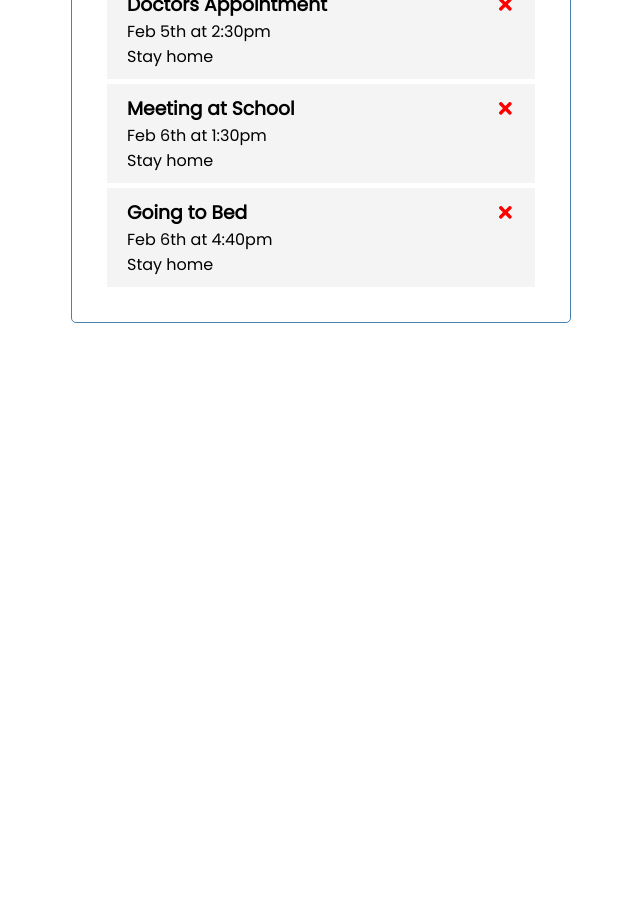
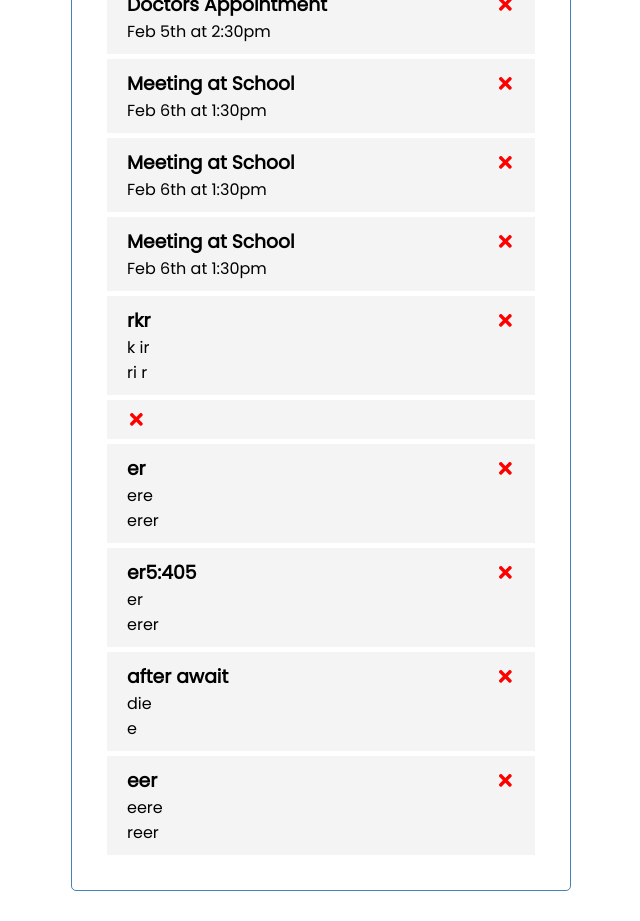
Before and after one commit to Jay055/react-redux, a React (Create React App) app in the folder task-reminder/client/: page / in a window 1280 px wide. Shown: the part 620-1541 px from the top of the page, without its empty margins (319-959 px from the left). Before the commit the page ends 973 px from the top, so only its background shows below. Built offline with nearby package versions, Linux system fonts and the light colour scheme; data requests are answered from the project's data file.

Commit message:
Fetch requests

```diff
--- /dev/null
+++ b/task-reminder/client/db.json
@@ -0,0 +1,70 @@
+{
+  "tasks": [
+    {
+      "id": 1,
+      "text": "Doctors Appointment",
+      "day": "Feb 5th at 2:30pm",
+      "reminder": true
+    },
+    {
+      "id": 2,
+      "text": "Meeting at School",
+      "day": "Feb 6th at 1:30pm",
+      "reminder": true
+    },
+    {
+      "id": 3,
+      "text": "Meeting at School",
+      "day": "Feb 6th at 1:30pm",
+      "reminder": true
+    },
+    {
+      "id": 5,
+      "text": "Meeting at School",
+      "day": "Feb 6th at 1:30pm",
+      "reminder": true
+    },
+    {
+      "text": "rkr",
+      "day": "k ir",
+      "option": "ri r",
+      "reminder": false,
+      "id": 6
+    },
+    {
+      "text": "",
+      "day": "",
+      "option": "",
+      "reminder": false,
+      "id": 7
+    },
+    {
+      "text": "er",
+      "day": "ere",
+      "option": "erer",
+      "reminder": false,
+      "id": 8
+    },
+    {
+      "text": "er5:405",
+      "day": "er",
+      "option": "erer",
+      "reminder": false,
+      "id": 9
+    },
+    {
+      "text": "after await ",
+      "day": "die",
+      "option": "e",
+      "reminder": false,
+      "id": 10
+    },
+    {
+      "text": "eer",
+      "day": "eere",
+      "option": "reer",
+      "reminder": false,
+      "id": 11
+    }
+  ]
+}
--- a/task-reminder/client/package.json
+++ b/task-reminder/client/package.json
@@ -6,6 +6,7 @@
     "@testing-library/jest-dom": "^5.14.1",
     "@testing-library/react": "^11.2.7",
     "@testing-library/user-event": "^12.8.3",
+    "json-server": "^0.16.3",
     "react": "^17.0.2",
     "react-dom": "^17.0.2",
     "react-scripts": "4.0.3",
@@ -15,7 +16,8 @@
     "start": "react-scripts start",
     "build": "react-scripts build",
     "test": "react-scripts test",
-    "eject": "react-scripts eject"
+    "eject": "react-scripts eject",
+    "server": "json-server --watch db.json --port 5001"
   },
   "eslintConfig": {
     "extends": [
--- a/task-reminder/client/src/App.js
+++ b/task-reminder/client/src/App.js
@@ -1,68 +1,106 @@
 import Header from "./components/Header";
 import "./App.css";
 import Tasks from "./components/Tasks";
-import { useState } from "react";
+import AddTask from "./components/AddTask";
+import { useState, useEffect } from "react";
 
 function App() {
-  const [tasks, setTask] = useState([
-    {
-      id: 1,
-      text: "Doctors Appointment",
-      day: "Feb 5th at 2:30pm",
-      option: 'Stay home',
-      reminder: true,
-    },
-    {
-      id: 2,
-      text: "Meeting at School",
-      day: "Feb 6th at 1:30pm",
-      option: 'Stay home',
-      reminder: true,
-    },
-    {
-      id: 3,
-      text: "Going to Bed",
-      day: "Feb 6th at 4:40pm",
-      option: 'Stay home',
-      reminder: false,
-    },
-  ]);
+  //  Toggle Add Button
+  const [buttonToggle, setButtonToggle] = useState(true);
 
-  const onDelete = (id) => {
-    //  we use the setState
+  const [tasks, setTask] = useState([]);
+
+  useEffect(() => {
+    const fetchTasks = async () => {
+      const res = await fetch(`http://localhost:5001/tasks`);
+      const data = await res.json();
+      setTask(data);
+    };
+    fetchTasks();
+  }, []);
+
+  const onDelete = async (id) => {
+    await fetch(`http://localhost:5001/tasks/${id}`, { method: "DELETE" });
+    //  DISPLAY
     setTask(tasks.filter((task) => id !== task.id));
   };
 
-  const onToggle = (id) => {
-     console.log(id);
-     setTask(tasks.map((task) => task.id === id ?
-     {...task, reminder: !task.reminder, option: 'changed task'}  : task
-     ))
-     console.log(tasks)
-  }
+  // fetch Task
+  const fetchTask = async (id) => {
+    const res = await fetch(`http://localhost:5001/tasks/${id}`);
+    const data = await res.json();
 
- const  onSubmit =  (newTask) =>  {
+    return data;
 
-   const id = Math.floor(Math.random() * 10007) + 1
-   newTask = {id, ...newTask}
-   setTask([...tasks, newTask])
-   console.log(tasks)
+  };
 
-  }
 
+
+
+  const onToggle = async (id) => {
+    const taskToToggle = await fetchTask(id);
+
+    const updatedTask = {...taskToToggle, reminder: !taskToToggle.reminder};
+
+
+    const res = await fetch(`http://localhost:5001/tasks/${id}`, {
+     method: 'PUT',
+     headers: {
+       'Content-type' : 'application/json'
+     },
+     body: JSON.stringify(updatedTask),
+    })
+
+    const data = await res.json();
+
+    setTask(
+      tasks.map((task) =>
+        task.id === id
+          ? { ...task, reminder: data.reminder, option: "changed task" }
+          : task
+      )
+    );
+
+  };
+
+  const addTask = async (newTask) => {
+    const res = await fetch(
+      `http://localhost:5001/tasks`,
+
+      {
+        method: "POST",
+        headers: {
+          "Content-type": "application/json",
+        },
+        body: JSON.stringify(newTask),
+      }
+    );
+    const data = await res.json();
+
+    setTask([...tasks, data]);
+
+    // const id = Math.floor(Math.random() * 10007) + 1;
+    // newTask = { id, ...newTask };
+    // setTask([...tasks, newTask]);
+    // console.log(tasks);
+  };
+
+  //  toggleButton
+  const toggleButon = () => {
+    setButtonToggle(!buttonToggle);
+    console.log("toggle button");
+  };
 
   return (
     <div className="container">
-      <Header title="Task Reminder" onSubmit = {onSubmit} />
-      {tasks.length > 0 ?
-        <Tasks tasks={tasks}
-        onDelete={onDelete}
-        onToggle = {onToggle}
+      <Header title="Task Reminder" toggleButton={toggleButon} />
+      {buttonToggle && <AddTask onSubmit={addTask} />}
 
-
-        />
-        : <p>No tasks!!!</p> }
-
+      {tasks.length > 0 ? (
+        <Tasks tasks={tasks} onDelete={onDelete} onToggle={onToggle} />
+      ) : (
+        <p>No tasks!!!</p>
+      )}
     </div>
   );
 }
--- a/task-reminder/client/src/components/Header.js
+++ b/task-reminder/client/src/components/Header.js
@@ -1,10 +1,11 @@
 // import PropTypes from 'prop-types';
 import Button from "./Button";
-import AddTask from "./AddTask";
-const Header = ({ title, onSubmit }) => {
+
+const Header = ({ title, toggleButton }) => {
   //
   const onClick = () => {
     console.log('clicked')
+    toggleButton()
   }
 
   return (
@@ -16,7 +17,7 @@ const Header = ({ title, onSubmit }) => {
         backgroundColor="light-blue"
         onClick = {onClick}
       ></Button>
-      <AddTask onSubmit = {onSubmit}/>
+
       {/* inline style */}
       {/* <h1 style= {{color: 'red', backgroundColor:'blue'}}></h1> */}
     </header>
```
Also changed, not shown: 1 other file (tests, documents, lock files or other folders).
